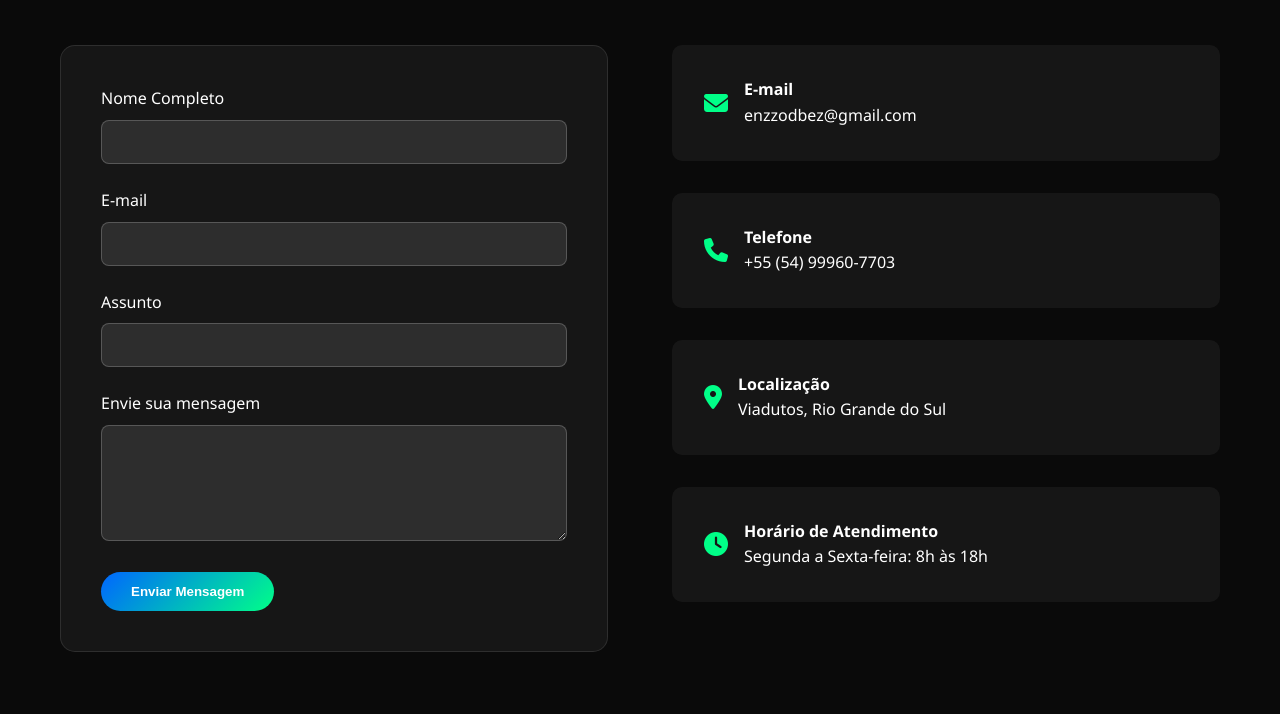
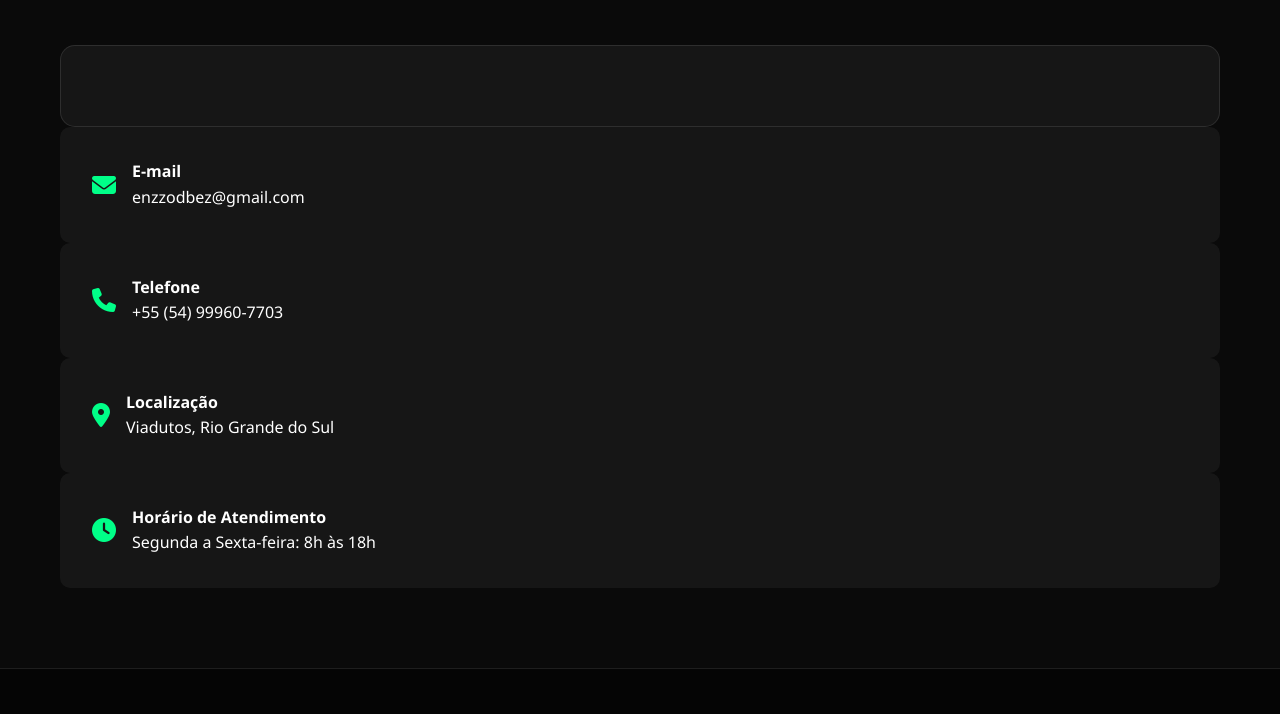
Before and after one commit to EnzzoBez/enzzo-SoftDev, a plain HTML site: page index.html in a window 1280 px wide. Shown: the part 3239-3953 px from the top of the page. Drawn offline with Linux system fonts and the light colour scheme.

Commit message:
COMMMIT OK

```diff
--- a/index.html
+++ b/index.html
@@ -178,35 +178,7 @@
     <section id="contact" class="contact animate-on-scroll">
         <div class="container">
             <h2 class="section-title">Entre em Contato</h2>
-            <div class="contact-content">
-                <div class="contact-form">
-                    <form id="contactForm" action="https://formsubmit.co/enzzodbez@gmail.com" method="POST">
-                        <input type="hidden" name="_captcha" value="false" />
-                        <input type="hidden" name="_subject" value="Nova mensagem do site" />
-                        <input type="hidden" name="_next" value="https://enzzodbez.github.io/obrigado.html" />
-                        <!-- Campos do formulário -->
-                        <div class="form-group">
-                            <label for="name">Nome Completo</label>
-                            <input type="text" id="name" name="name" required>
-                        </div>
-                        <div class="form-group">
-                            <label for="email">E-mail</label>
-                            <input type="email" id="email" name="email" required>
-                        </div>
-                        <div class="form-group">
-                            <label for="subject">Assunto</label>
-                            <input type="text" id="subject" name="subject" required>
-                        </div>
-                        <div class="form-group">
-                            <label for="message">Envie sua mensagem</label>
-                            <textarea id="message" name="message" rows="5" required></textarea>
-                        </div>
-                        <button type="submit" class="btn btn-primary">Enviar Mensagem</button>
-                    </form>
-
-
-                </div>
-                <div class="contact-info">
+                <div class="contact-form"></div>
                     <div class="contact-item">
                         <i class="contact-icon fas fa-envelope"></i>
                         <div>
@@ -243,6 +215,7 @@
     <!-- Footer -->
     <footer>
         <div class="container">
+            <h1>MINHAS REDES</h1>
            <div class="social-links">
                 <a href="https://www.linkedin.com/in/enzzo-detoffol-bez-89169b320/" target="_blank"><i class="fab fa-linkedin"></i></a>
                 <a href="https://github.com/EnzzoBez" target="_blank"><i class="fab fa-github"></i></a>
```
